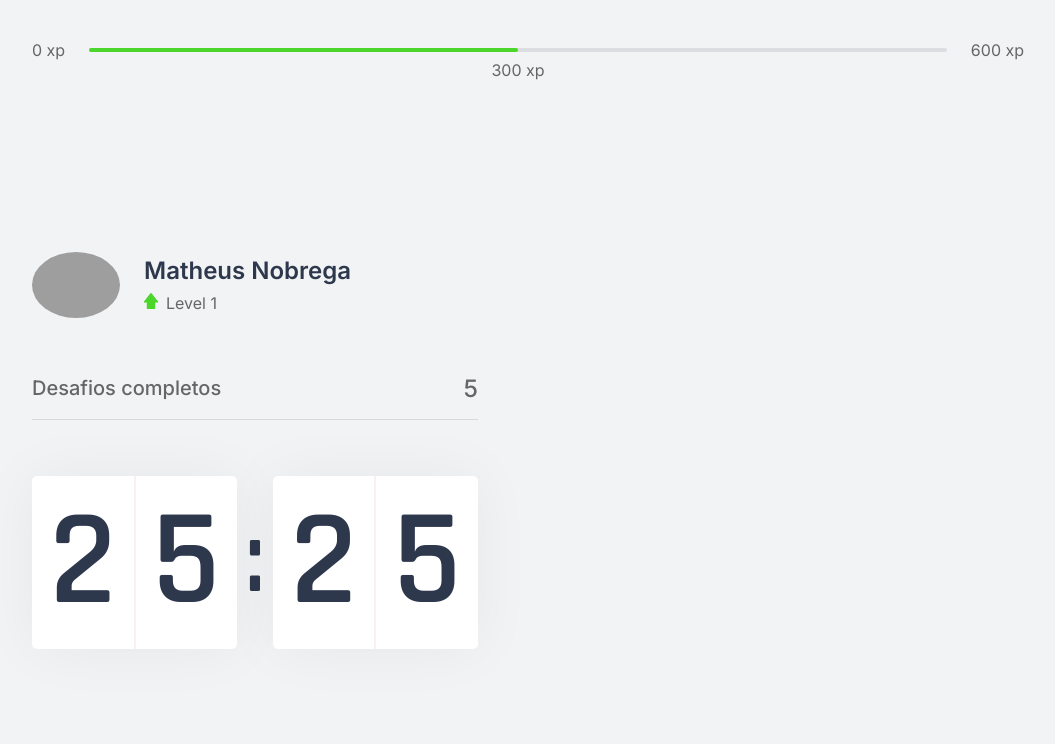
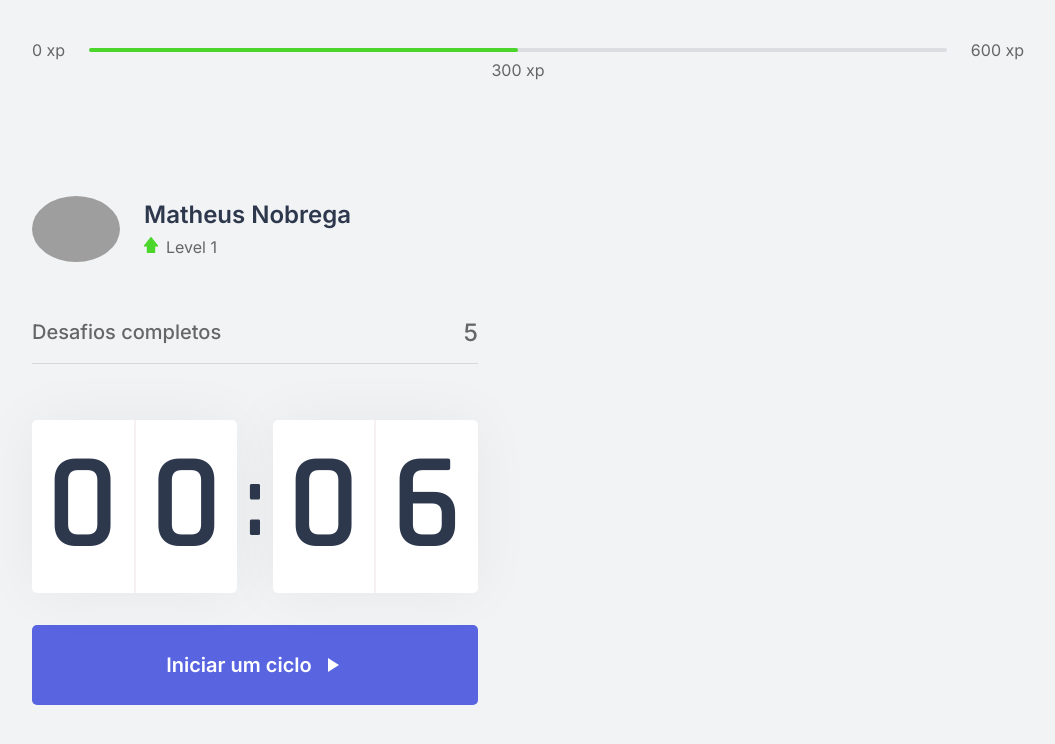
Before and after one commit to ma-nobrega/moveit, a Next.js app: page / in a window 1280 px wide. Shown: the top 744 px of the page, without its empty margins (112-1167 px from the left). Built offline with nearby package versions, Linux system fonts and the light colour scheme; grey boxes are pictures that could not be loaded.

Commit message:
feat: creating the cycle button and the counter

```diff
--- a/package.json
+++ b/package.json
@@ -24,6 +24,7 @@
     "commitizen": "^4.2.3",
     "cz-conventional-changelog": "3.3.0",
     "husk": "^0.5.3",
+    "polished": "^4.1.1",
     "typescript": "^4.1.5"
   },
   "config": {
--- a/src/components/Countdown/index.tsx
+++ b/src/components/Countdown/index.tsx
@@ -1,21 +1,85 @@
-import React from 'react';
+import React, { useEffect, useState } from 'react';
 
-import { Container } from './styles';
+import { Container, CountdownButton } from './styles';
 
-const Profile: React.FC = () => {
+let countdownTimeout: NodeJS.Timeout;
+
+const Countdown: React.FC = () => {
+  const [time, setTime] = useState(0.1 * 60);
+  const [isActive, setIsActive] = useState(false);
+  const [hasFinished, setHasFinished] = useState(false);
+
+  const minutes = Math.floor(time / 60);
+  const seconds = time % 60;
+  const [minuteLeft, minuteRight] = String(minutes).padStart(2, '0').split('');
+  const [secondLeft, secondRight] = String(seconds).padStart(2, '0').split('');
+
+  function startCountdown() {
+    setIsActive(true);
+  }
+
+  function resetCountdown() {
+    clearTimeout(countdownTimeout)
+    setIsActive(false);
+    setTime(0.1 * 60)
+  }
+
+  useEffect(() => {
+    if (isActive && time > 0) {
+      countdownTimeout = setTimeout(() => {
+        setTime(time - 1);
+      }, 1000);
+    }
+    else if (isActive && time === 0) {
+      setHasFinished(true);
+      setIsActive(false);
+    }
+  }, [isActive, time]);
+
   return (
+    <div>
       <Container>
         <div>
-        <span>2</span>
-        <span>5</span>
+          <span>{minuteLeft}</span>
+          <span>{minuteRight}</span>
         </div>
         <span>:</span>
         <div>
-        <span>2</span>
-        <span>5</span>
+          <span>{secondLeft}</span>
+          <span>{secondRight}</span>
         </div>
       </Container>
+      {hasFinished ? (
+        <CountdownButton
+          disabled
+        >
+          Ciclo encerrado
+        </CountdownButton>
+      ) : (
+          <>
+            { isActive ? (
+              <CountdownButton
+                type="button"
+                onClick={resetCountdown}
+                className="active"
+              >
+                Abandonar ciclo
+                <img src="icons/close.svg" alt="start" />
+              </CountdownButton>
+            ) : (
+                <CountdownButton
+                  type="button"
+                  onClick={startCountdown}
+                >
+                  Iniciar um ciclo
+                  <img src="icons/play_arrow.svg" alt="start" />
+                </CountdownButton>
+              )
+            }
+          </>
+        )}
+    </div >
   );
 }
 
-export default Profile;
+export default Countdown;
--- a/src/components/Countdown/styles.ts
+++ b/src/components/Countdown/styles.ts
@@ -1,4 +1,5 @@
 import styled from 'styled-components';
+import { darken } from 'polished';
 
 export const Container = styled.div`
   display:flex;
@@ -31,3 +32,41 @@ export const Container = styled.div`
     margin: 0 0.5rem;
   }
 `;
+
+export const CountdownButton = styled.button`
+  width:100%;
+  height: 5rem;
+  margin-top: 2rem;
+  display:flex;
+  align-items:center;
+  justify-content:center;
+  border:0;
+  border-radius:5px;
+  background: var(--blue);
+  color: var(--white);
+  font-size:1.25rem;
+  font-weight:600;
+  transition: background-color 0.2s;
+  &:not(:disabled):hover {
+    background-color: ${darken(0.05, '#5965e0')};
+  }
+  >img{
+    margin-left: 0.5rem;
+  }
+  &.active{
+    background-color: var(--white);
+    color: var(--title);
+    &:not(:disabled):hover {
+      background-color: var(--red);
+      color: var(--white);
+      >img{
+        color: var(--white);
+      }
+    }
+  }
+  &:disabled{
+    background-color: var(--white);
+    color: var(--text);
+    cursor: not-allowed;
+  }
+`;
--- a/src/pages/_document.tsx
+++ b/src/pages/_document.tsx
@@ -5,6 +5,7 @@ export default class MyDocument extends Document{
     return(
       <Html>
         <Head>
+          <link rel="shortcut icon" href="favicon.png" type="image/x-png"/>
           <link rel="preconnect" href="https://fonts.gstatic.com"/>
           <link href="https://fonts.googleapis.com/css2?family=Inter:wght@400;500;600&family=Rajdhani:wght@600&display=swap" rel="stylesheet"/>
         </Head>
--- a/src/pages/index.tsx
+++ b/src/pages/index.tsx
@@ -5,9 +5,14 @@ import Countdown from "../components/Countdown";
 
 import {Container } from './styles';
 
+import Head from 'next/head';
+
 export default function Home() {
   return (
     <Container className="container">
+      <Head>
+        <title>Inicio | move.it</title>
+      </Head>
     <ExperienceBar />
     <section>
       <div>
```
Also changed, not shown: public/icons/play_arrow.svg (added), 1 other file (tests, documents, lock files or other folders). Lines whose indentation alone changed are shown as unchanged.
